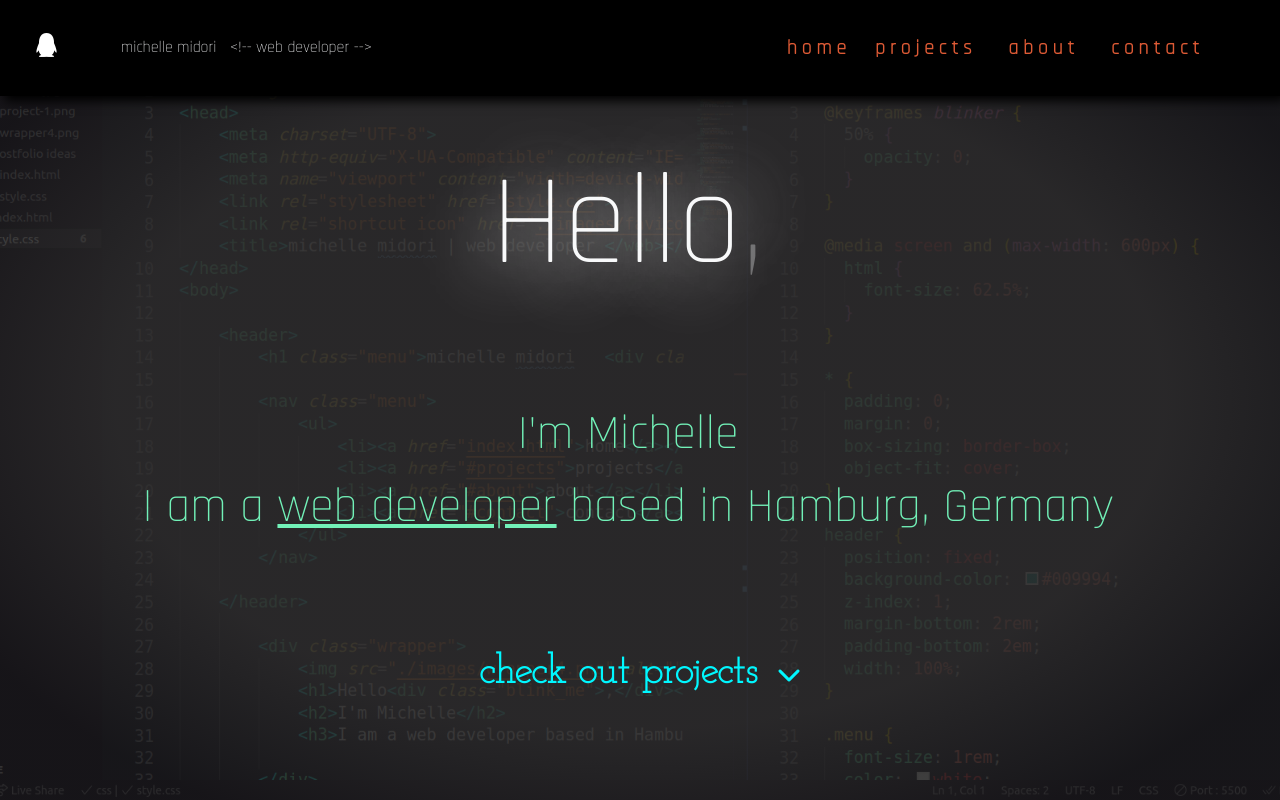
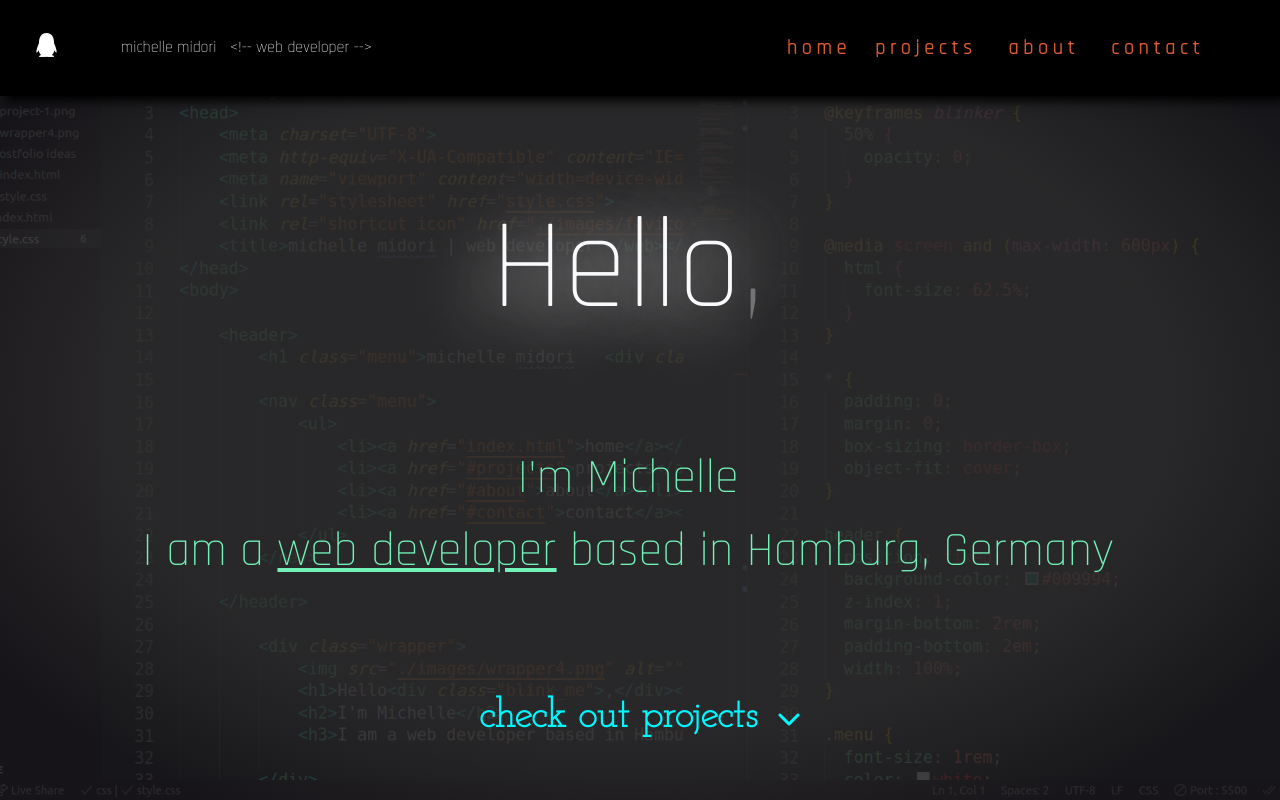
Before and after one commit to midoritiba/project_uib_portfolio, a website: page index.html in a window 1280 px wide. Shown: the top 800 px of the page. Drawn offline with nearby package versions, Linux system fonts and the light colour scheme; a web font is replaced by a local one.

Commit message:
Update index.html

```diff
--- a/index.html
+++ b/index.html
@@ -66,7 +66,7 @@
 <!-- ***************************************************************** -->
 
     <!-- BANNER -->
-    <section id="home" class="page-section px-3 pt-5 pt-md-1 vh-100 pb-3 pb-lg-5 w-100">
+    <section id="home" class="page-section px-3 pt-5 vh-100 pb-3 pb-lg-5 w-100">
         <!-- container -->
         <div class="container">
             <!-- first-row -->
```
